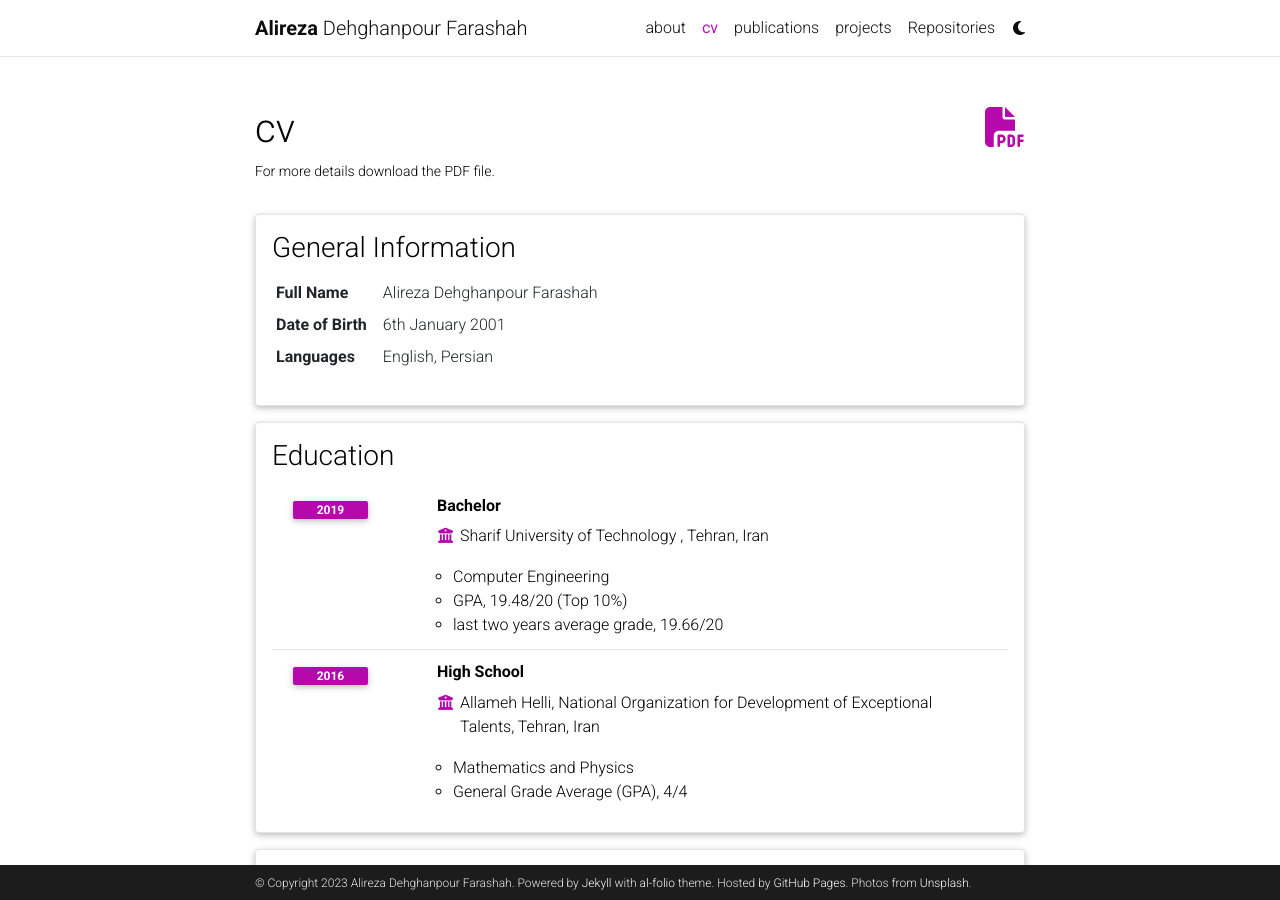
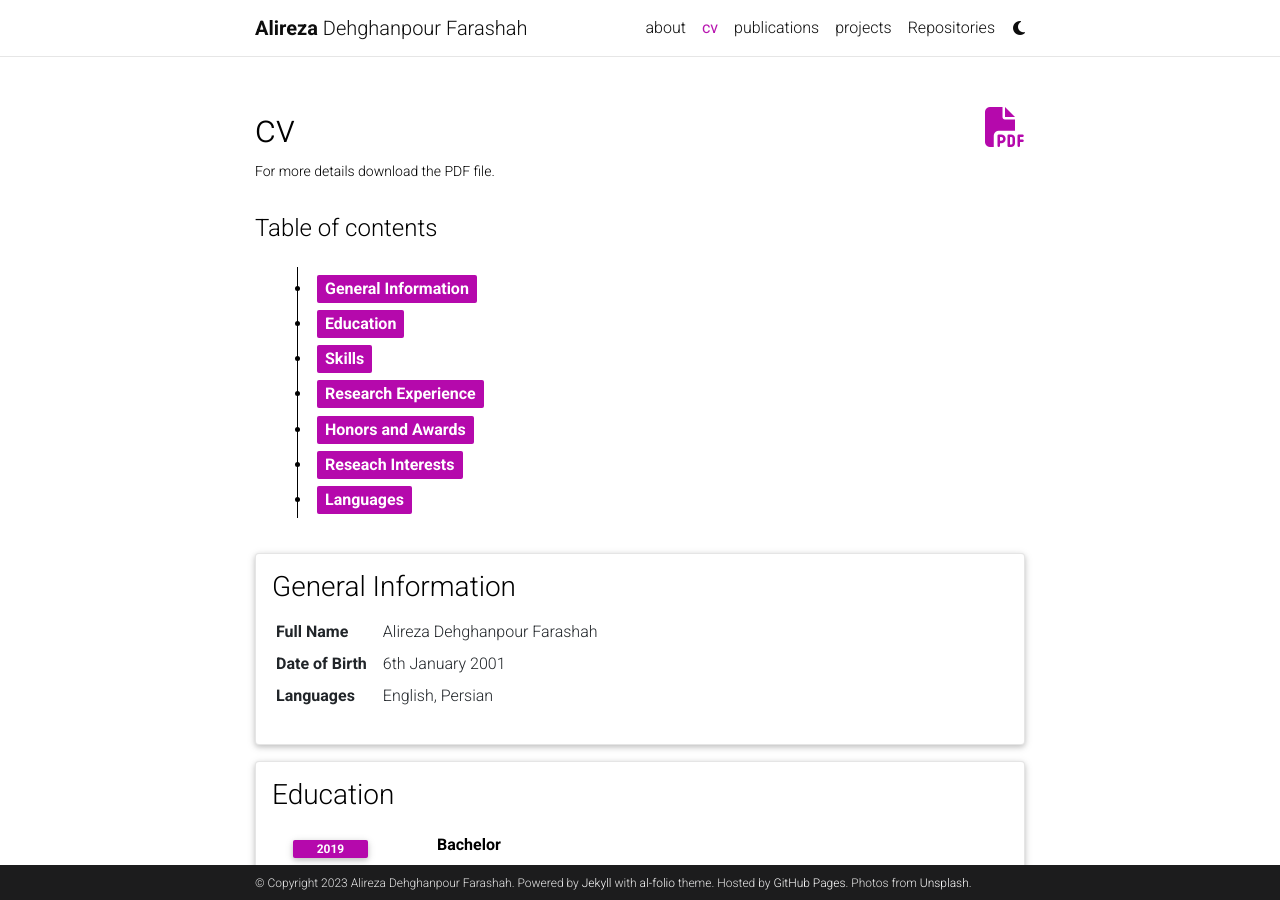
Before and after one commit to alirezafarashah/alirezafarashah.github.io, a Jekyll site: the page built from _pages/cv.md, in a window 1280 px wide and 900 px high. Built offline with Jekyll 4.4.1, drawn with Linux system fonts in a browser that asks for light colours; comment, search, counter and statistics services are not loaded; a style sheet for code colours, icons or effects is not loaded.

Commit message:
Update cv.html

```diff
--- a/_layouts/cv.html
+++ b/_layouts/cv.html
@@ -9,6 +9,14 @@
     <h1 class="post-title">{{ page.title }} {% if page.cv_pdf %}<a href="{{ page.cv_pdf | prepend: 'assets/pdf/' | relative_url}}" target="_blank" rel="noopener noreferrer" class="float-right"><i class="fas fa-file-pdf"></i></a>{% endif %}</h1>
       {% if page.description %}<p class="post-description">{{ page.description }}</p>{% endif %}
   </header>
+
+  <h4>Table of contents</h4>
+  <ul class="timeline">
+  {% for entry in site.data.cv %}
+    <li><a href="#{{ entry.title }}"><span class="badge-toc">{{ entry.title }}</span></a></li>
+  {% endfor %}
+  </ul>
+
 
   <article>
     <div class="cv">
```
